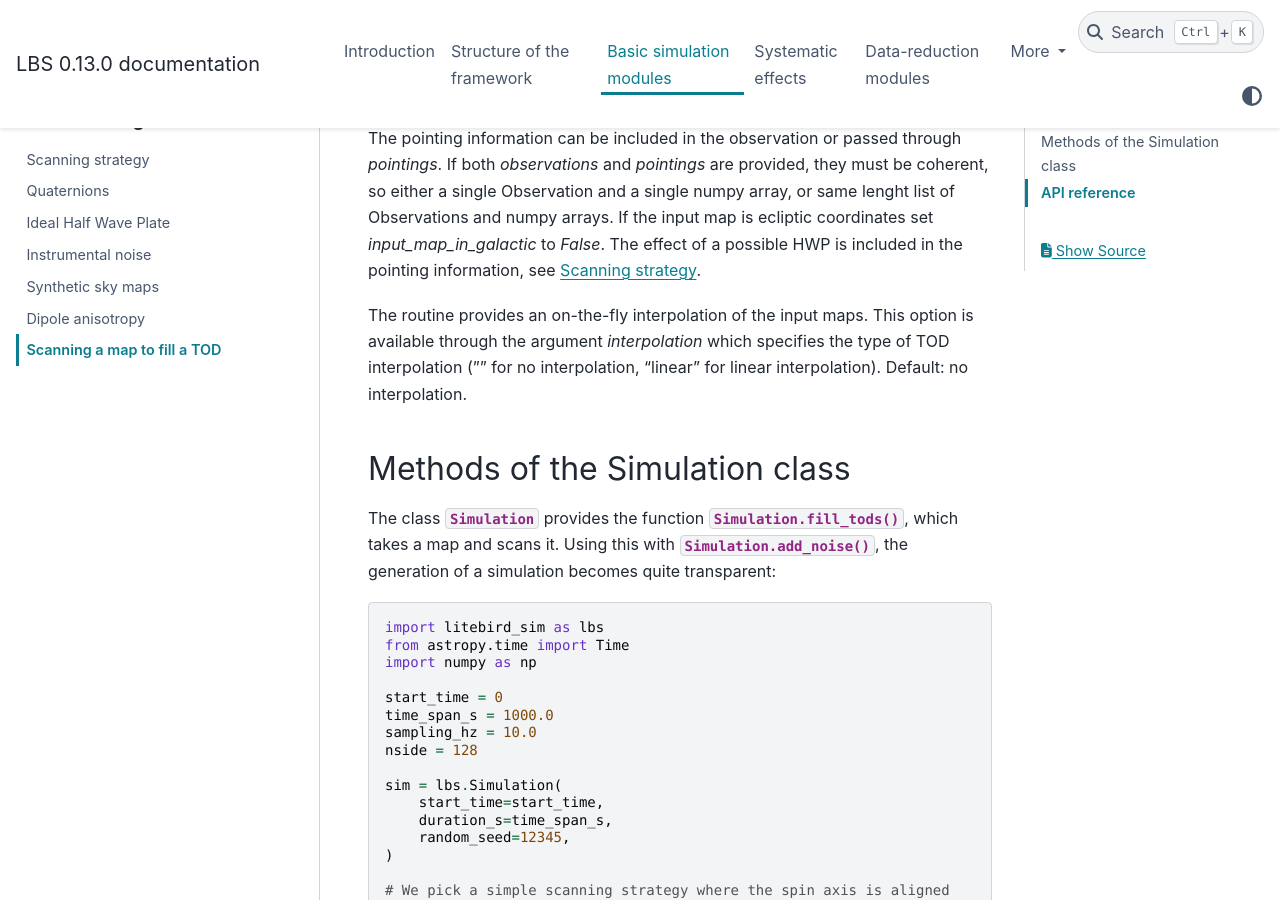
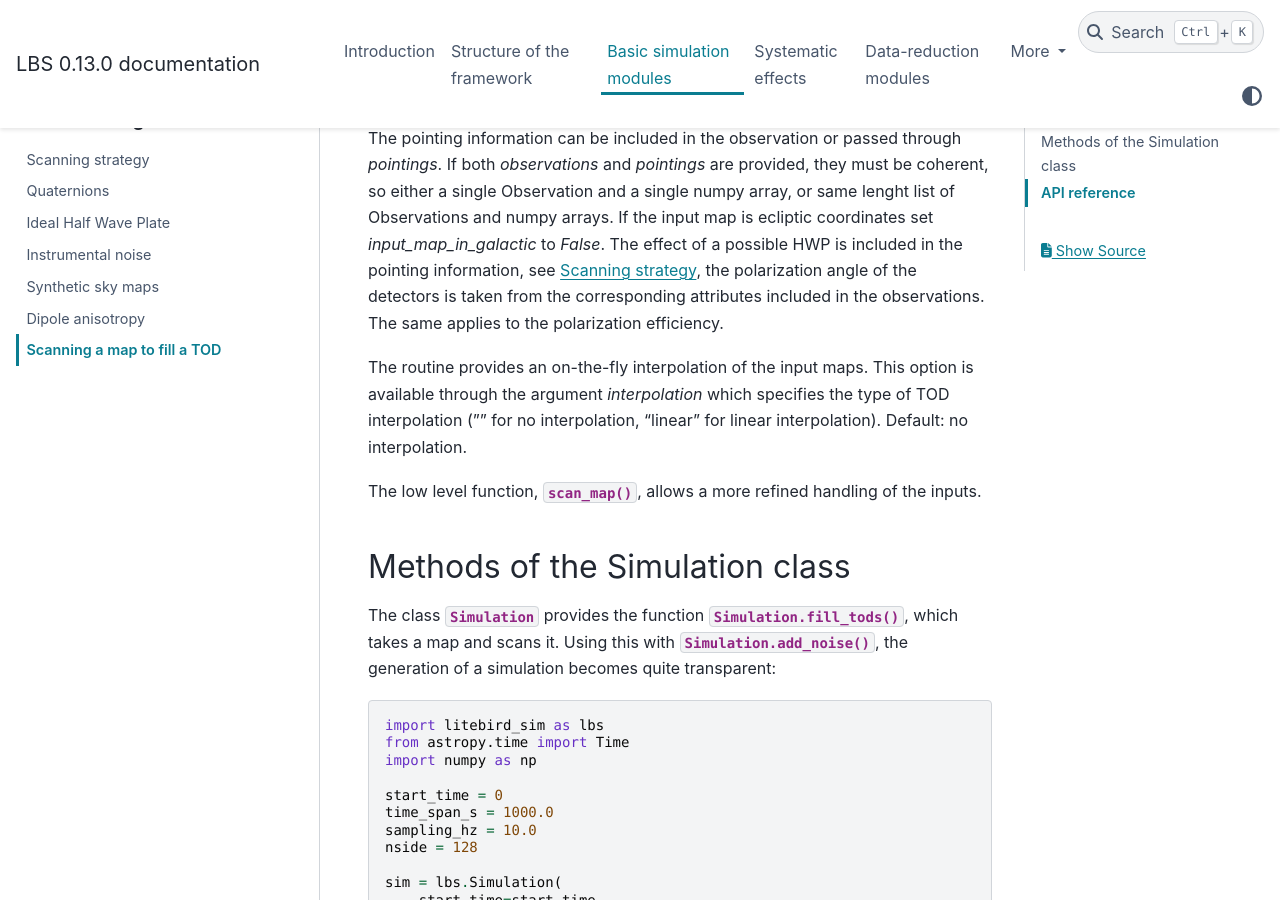
Before and after one commit to litebird/litebird_sim, a Sphinx documentation site: the page built from docs/source/map_scanning.rst, in a window 1280 px wide and 900 px high, scrolled down 2521 px. Built offline with Sphinx 7.4.7 and the PyData theme 0.15.4, drawn with Linux system fonts in a browser that asks for light colours; some of the changed text lies outside the part shown.

Commit message:
some more minimal documentation

```diff
--- a/docs/source/map_scanning.rst
+++ b/docs/source/map_scanning.rst
@@ -35,7 +35,7 @@ where
     * :math:`M_{\rm pol}` is mueller matrix of the polarimeter;
     * :math:`M_{\rm HWP}` is mueller matrix of the HWP;
     * :math:`R` is rotation matrix;
-    * :math:`\vec{S}` is the Stokes vector;
+    * :math:`\vec{S}` is the Stokes vector.
 
 You can fill with signal an existing TOD by using the
 function :func:`.scan_map_in_observations`, as the following example
@@ -136,13 +136,17 @@ coherent, so either a single Observation and a single numpy array, or same
 lenght list of Observations and numpy arrays.
 If the input map is ecliptic coordinates set `input_map_in_galactic` to `False`.
 The effect of a possible HWP is included in the pointing information, see
-:ref:`scanning-strategy`.
+:ref:`scanning-strategy`, the polarization angle of the detectors is taken from
+the corresponding attributes included in the observations. The same applies to
+the polarization efficiency.
 
 The routine provides an on-the-fly interpolation of the input maps. This option
 is available through the argument `interpolation` which specifies the type of TOD
 interpolation ("" for no interpolation, "linear" for linear interpolation).
 Default: no interpolation.
 
+The low level function, :func:`.scan_map`, allows a more refined handling of the
+inputs.
 
 Methods of the Simulation class
 -------------------------------
--- a/docs/source/scanning.rst
+++ b/docs/source/scanning.rst
@@ -221,6 +221,9 @@ for now, keep in mind the overall shape of the code:
    These angles are expressed in the Ecliptic Coordinate System, where
    the Equator is aligned with the Ecliptic Plane of the Solar System.
 
+N.B. The polarization angle of the detectors is not included in the pointing
+information but is passed through the :class:`DetectorInfo` and transferd to the
+observations as array of attributes.
 
 Computing the orientation of the spacecraft
 -------------------------------------------
```
Also changed, not shown: 1 other file.
